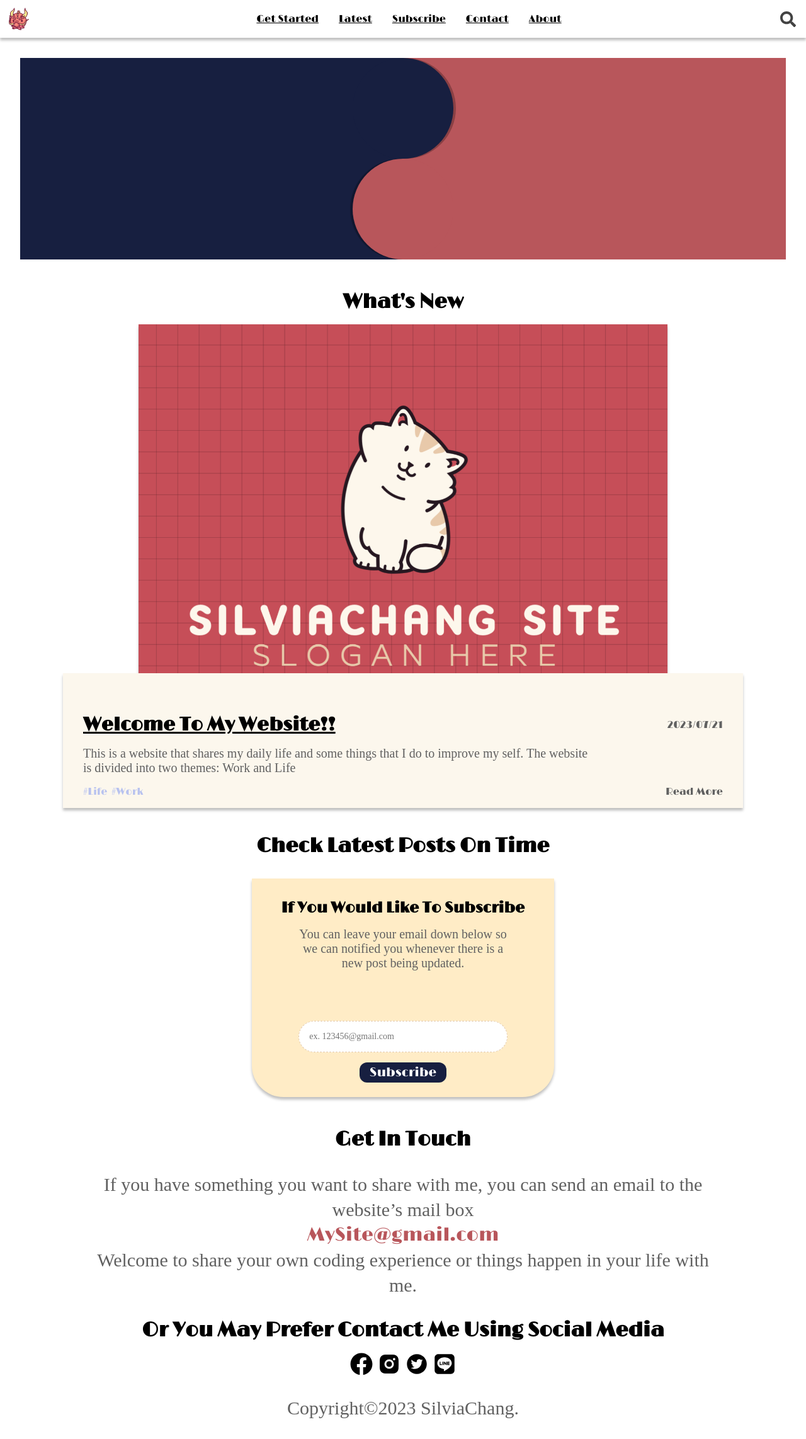
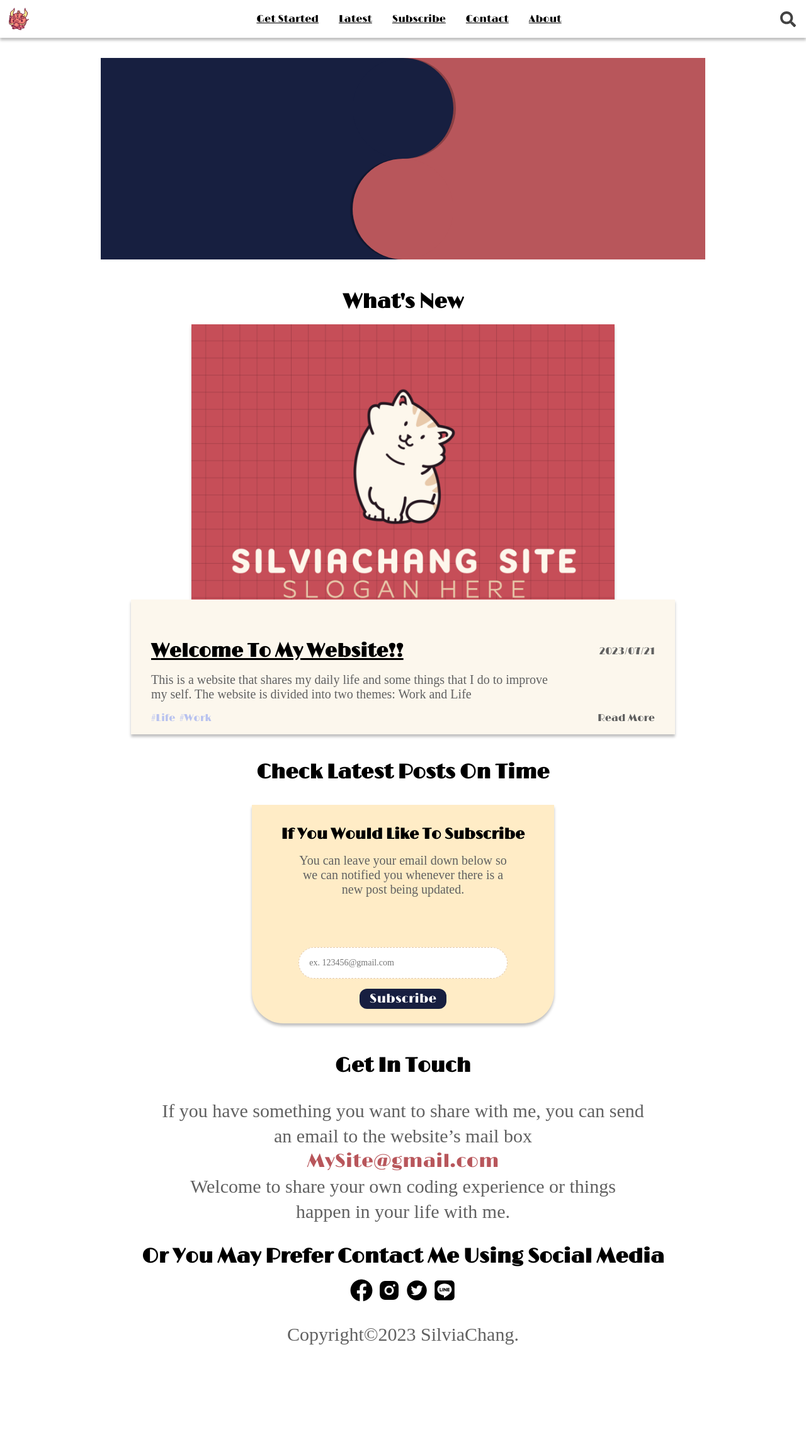
Before and after one commit to ZhangChingYu/BlogWebsite, a React (Create React App) app in the folder silvia_website/: page / in a window 1280 px wide. Shown: the whole page at 63% size. After the commit the page ends 2168 px from the top, so only its background shows below. Built offline with nearby package versions, Linux system fonts and the light colour scheme; a web font is replaced by a local one.

Commit message:
adjust padding

```diff
--- a/silvia_website/src/components/home/getInTouch/getInTouch.css
+++ b/silvia_website/src/components/home/getInTouch/getInTouch.css
@@ -4,7 +4,7 @@
     justify-content: flex-start;
     align-items: center;
     margin-top: 2rem;
-    padding: 1rem;
+    padding: 1rem 10rem 1rem 10rem;
 }
 
 .contact h1 {
--- a/silvia_website/src/components/home/theme/theme.css
+++ b/silvia_website/src/components/home/theme/theme.css
@@ -1,6 +1,6 @@
 .theme {
     margin-top: 2rem;
-    padding: 0 2rem;
+    padding: 0 10rem 0 10rem;
     display: flex;
     justify-content: center;
     align-items: center;
--- a/silvia_website/src/components/home/whatsNew/whatsNew.css
+++ b/silvia_website/src/components/home/whatsNew/whatsNew.css
@@ -4,6 +4,7 @@
     justify-content: flex-start;
     align-items: center;
     margin-top: 3rem;
+    padding: 0 10rem 0 10rem;
 }
 
 .whatsnew h1 {
```
